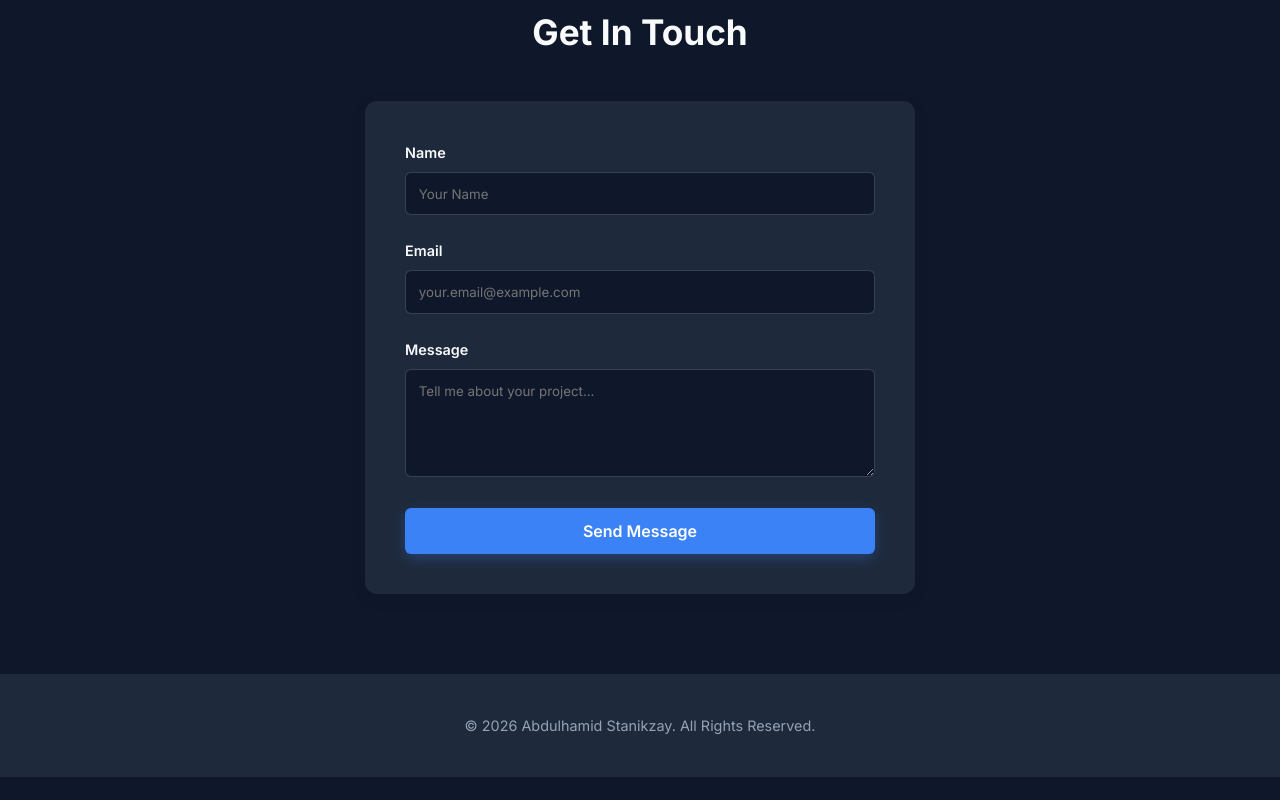
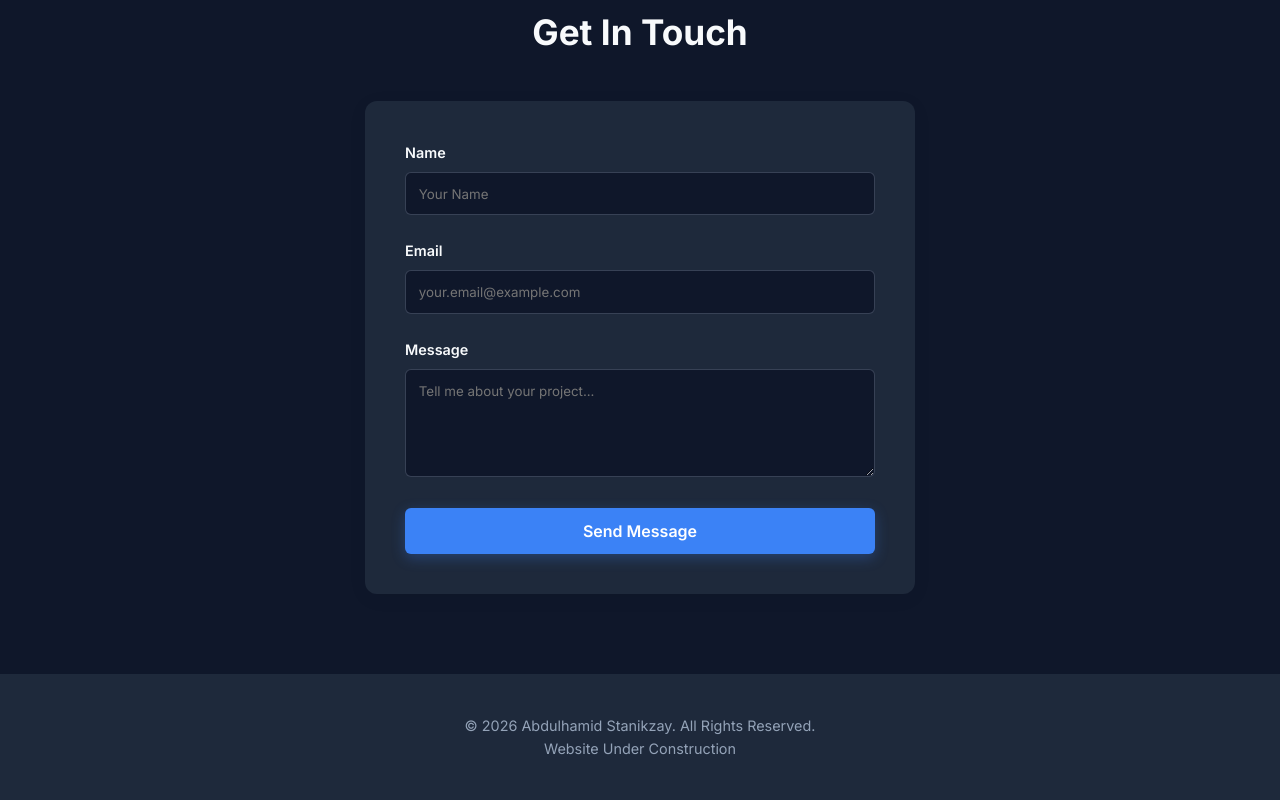
Before and after one commit to AbdulHamid-Stanikzay/hamid, a plain HTML site: page index.html in a window 1280 px wide. Shown: the part 2515-3315 px from the top of the page. Before the commit the page ends 3292 px from the top, so only its background shows below. Drawn offline with Linux system fonts and the light colour scheme.

Commit message:
Update index.html

```diff
--- a/index.html
+++ b/index.html
@@ -124,6 +124,7 @@
 
     <footer>
         <p>&copy; 2026 Abdulhamid Stanikzay. All Rights Reserved.</p>
+        <p>Website Under Construction</p>
     </footer>
 
     <script>
```
